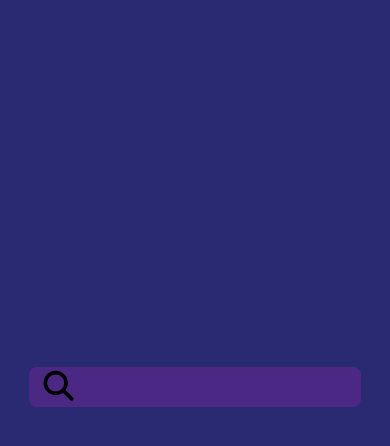
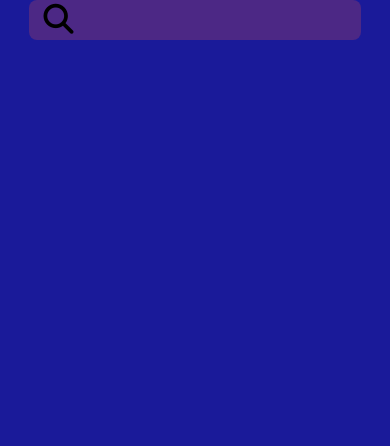
Before and after one commit to muneer-hussain/github-profiles, a plain HTML site: page index.html in a window 390 px wide. Drawn offline with Linux system fonts and the light colour scheme.

Commit message:
Update style.css

```diff
--- a/style.css
+++ b/style.css
@@ -102,8 +102,11 @@ input {
         margin: 0;
         padding-left: 15vw;
     }
-    input :focus {
+    input:focus, body {
         background-color: #1a1a99;
+        display: flex;
+        flex-direction: column;
+        justify-content: flex-start;
     }
     #information-wrapper {
         width: 85vw;
```
